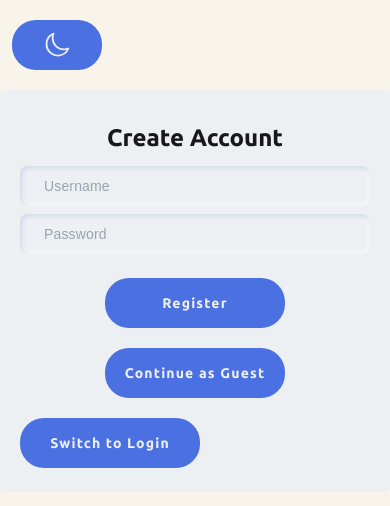
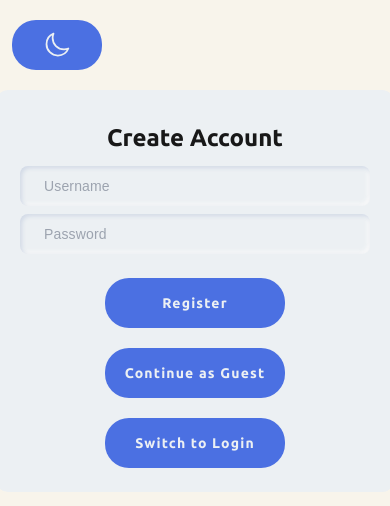
Before and after one commit to tomersf/blogs-fullstack, a React (Vite) app in the folder frontend/: page /auth in a window 390 px wide. Shown: the top 506 px of the page. Built offline with nearby package versions, Linux system fonts and the light colour scheme; no server answers.

Commit message:
add very small screen query

```diff
--- a/frontend/src/helpers/queriesSize.ts
+++ b/frontend/src/helpers/queriesSize.ts
@@ -1,4 +1,5 @@
 export enum MediaQuery {
   AboveMediumScreen = "(min-width: 1060px)",
   BelowSmallScreen = "(max-width: 640px)",
+  BelowVerySmallScreen = "(max-width: 280px)",
 }
--- a/frontend/src/pages/auth/AuthPageSmall.tsx
+++ b/frontend/src/pages/auth/AuthPageSmall.tsx
@@ -1,6 +1,8 @@
 import React, { useContext, useState } from "react";
 import ActionButton from "../../components/buttons/ActionButton";
 import ThemeContext from "../../context/theme";
+import { MediaQuery } from "../../helpers/queriesSize";
+import useMediaQuery from "../../hooks/useMediaQuery";
 import LoginForm from "./LoginForm";
 import RegisterForm from "./RegisterForm";
 
@@ -43,6 +45,10 @@ const AuthOptions = ({
 const AuthPageSmall = (props: Props) => {
   const [registering, setRegistering] = useState(true);
   const theme = useContext(ThemeContext);
+  const isVerySmallScreen = useMediaQuery(MediaQuery.BelowVerySmallScreen);
+  if (isVerySmallScreen) {
+    return <div>Test</div>;
+  }
   return (
     <div className="mt-5 flex h-fit flex-col items-center">
       <div
@@ -51,7 +57,7 @@ const AuthPageSmall = (props: Props) => {
         }  rounded-xl p-6`}
       >
         {registering ? <RegisterForm /> : <LoginForm />}
-        <div className="mt-5">
+        <div className="mt-5 flex justify-center">
           <AuthOptions
             registering={registering}
             setRegistering={setRegistering}
```
